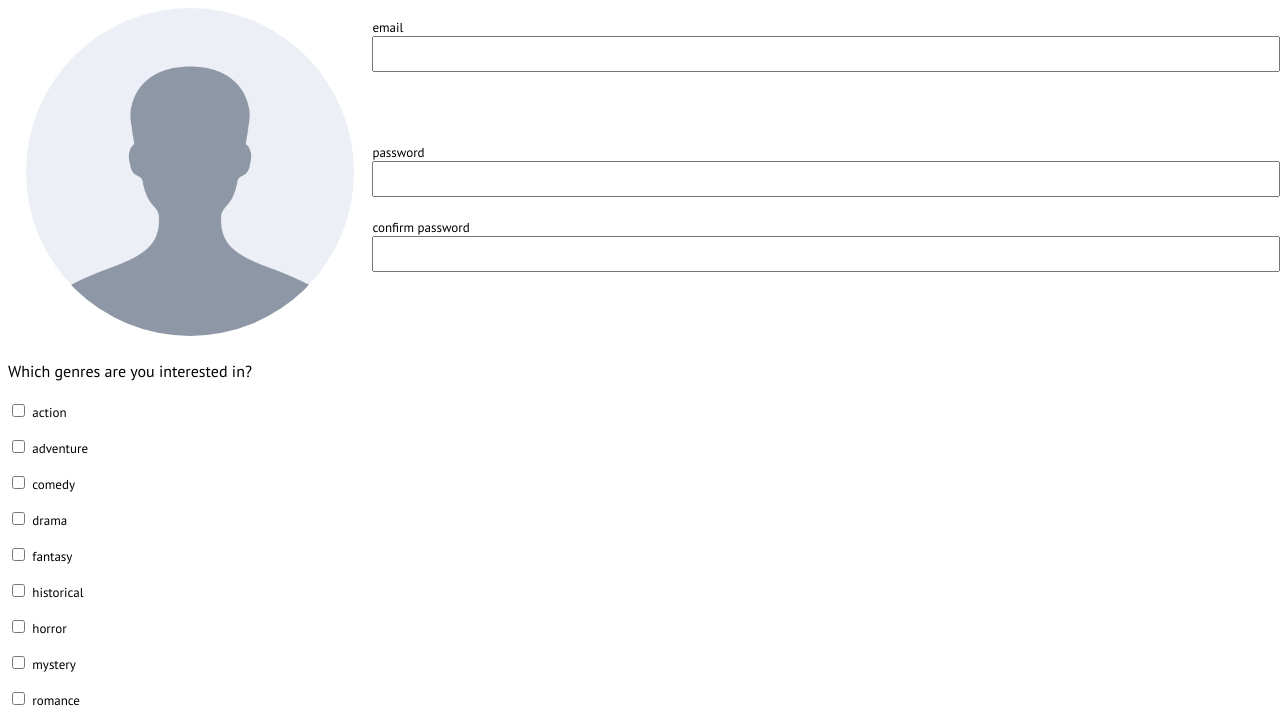
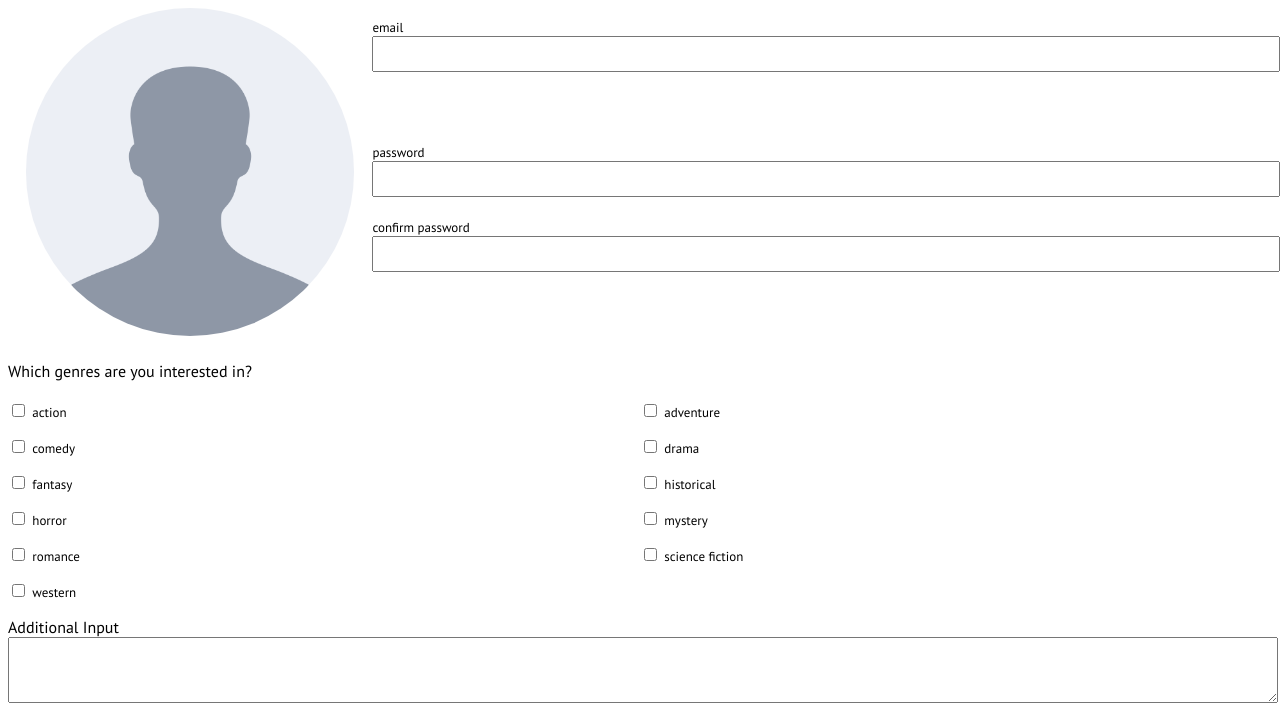
Before and after one commit to LandiJ/week-two-project, a plain HTML site: page join/index.html in a window 1280 px wide. Shown: the part 217-942 px from the top of the page. Drawn offline with Linux system fonts and the light colour scheme.

Commit message:
The tablet version is finished for the join page

```diff
--- a/css/main.css
+++ b/css/main.css
@@ -402,6 +402,9 @@
         #pass_margin {
             margin-top: 50px;
         }
+        #checks {
+            flex-direction: row;
+        }
         .column {
             flex: 1 48%;
         }
--- a/join/index.html
+++ b/join/index.html
@@ -59,8 +59,9 @@
                     </div>
                 </div>
             </div>
+
+            <div id="check_header">Which genres are you interested in?</div>
             <div id="checks">
-                <div id="check_header">Which genres are you interested in?</div>
                 <div class="column">
                     <input type="checkbox" id="action" class="check_flex" value="action">
                     <label for="action">action</label>
```
